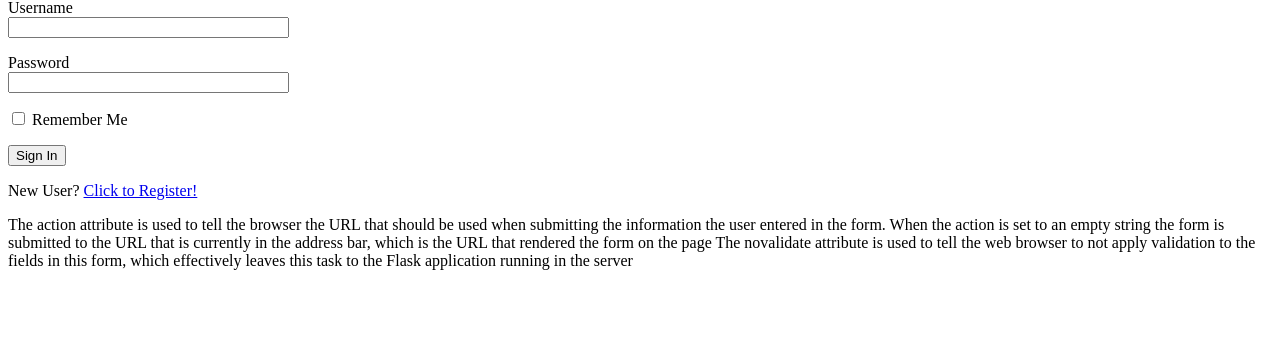
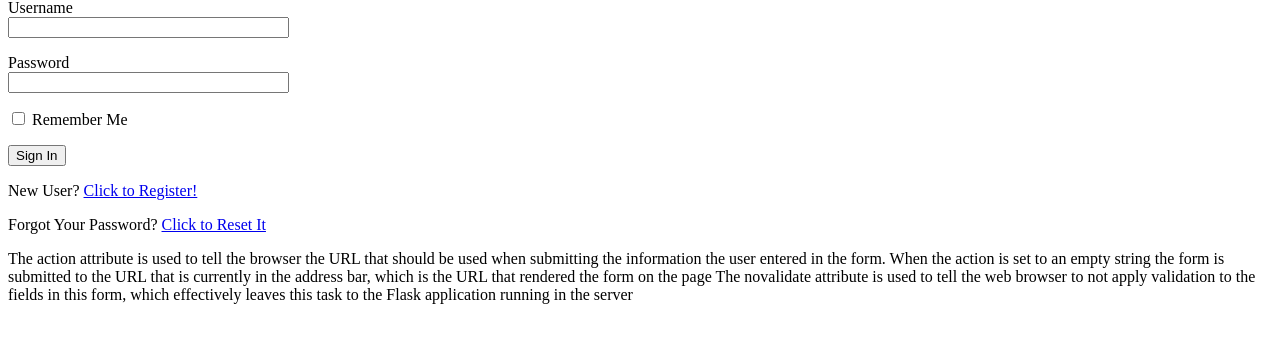
Before and after one commit to melaniesarah/flask-microblog2, a Flask app: page /login in a window 1280 px wide. Shown: the part 117-460 px from the top of the page. Run offline with Flask 2, Linux system fonts and the light colour scheme.

Commit message:
Add route for password reset request

```diff
--- a/app/routes.py
+++ b/app/routes.py
@@ -3,7 +3,8 @@ from flask import render_template, flash, redirect, url_for, request
 from flask_login import current_user, login_user, logout_user, login_required
 from werkzeug.urls import url_parse
 from app import app, db
-from app.forms import LoginForm, RegistrationForm, EditProfileForm, EmptyForm, PostForm
+from app.email import send_email
+from app.forms import LoginForm, RegistrationForm, EditProfileForm, EmptyForm, PostForm, ResetPasswordRequestForm
 from app.models import User, Post
 
 @app.before_request
@@ -137,3 +138,17 @@ def unfollow(username):
         return redirect(url_for('user', username=username))
     else:
         return redirect(url_for('index'))
+
+@app.route('/reset_password_request', methods=['GET', 'POST'])
+def reset_password_request():
+    if current_user.is_authenticated:
+        return redirect(url_for('index'))
+    form = ResetPasswordRequestForm()
+    if form.validate_on_submit():
+        user = User.query.filter_by(email=form.email.data).first()
+        if user:
+            send_password_reset_email(user)
+        flash('Check your email for the instructions to reset your password')
+        return redirect(url_for('login'))
+    return render_template('reset_password_request.html',
+                           title='Reset Password', form=form)
--- a/app/templates/login.html
+++ b/app/templates/login.html
@@ -22,6 +22,10 @@
     <p>{{ form.submit() }}</p>
 
     <p>New User? <a href="{{ url_for('register') }}">Click to Register!</a></p>
+    <p>
+        Forgot Your Password?
+        <a href="{{ url_for('reset_password_request') }}">Click to Reset It</a>
+    </p>
 
     The action attribute is used to tell the browser the URL that should be used when submitting the information the user entered in the form. When the action is set to an empty string the form is submitted to the URL that is currently in the address bar, which is the URL that rendered the form on the page
     The novalidate attribute is used to tell the web browser to not apply validation to the fields in this form, which effectively leaves this task to the Flask application running in the server
```
